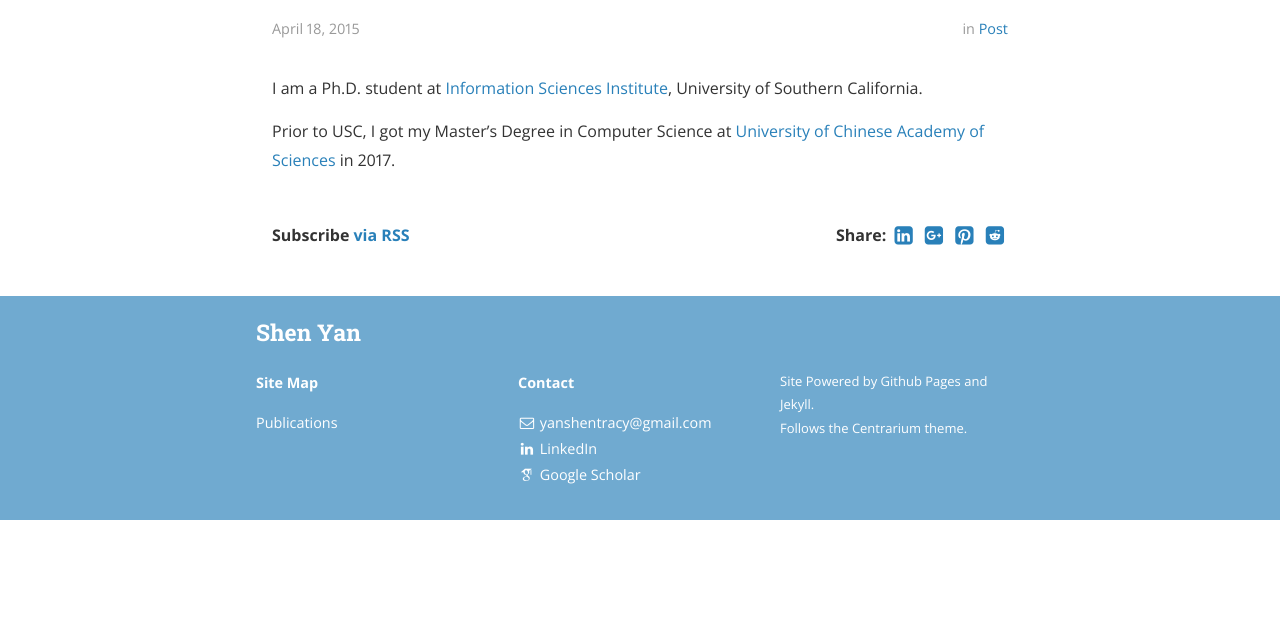
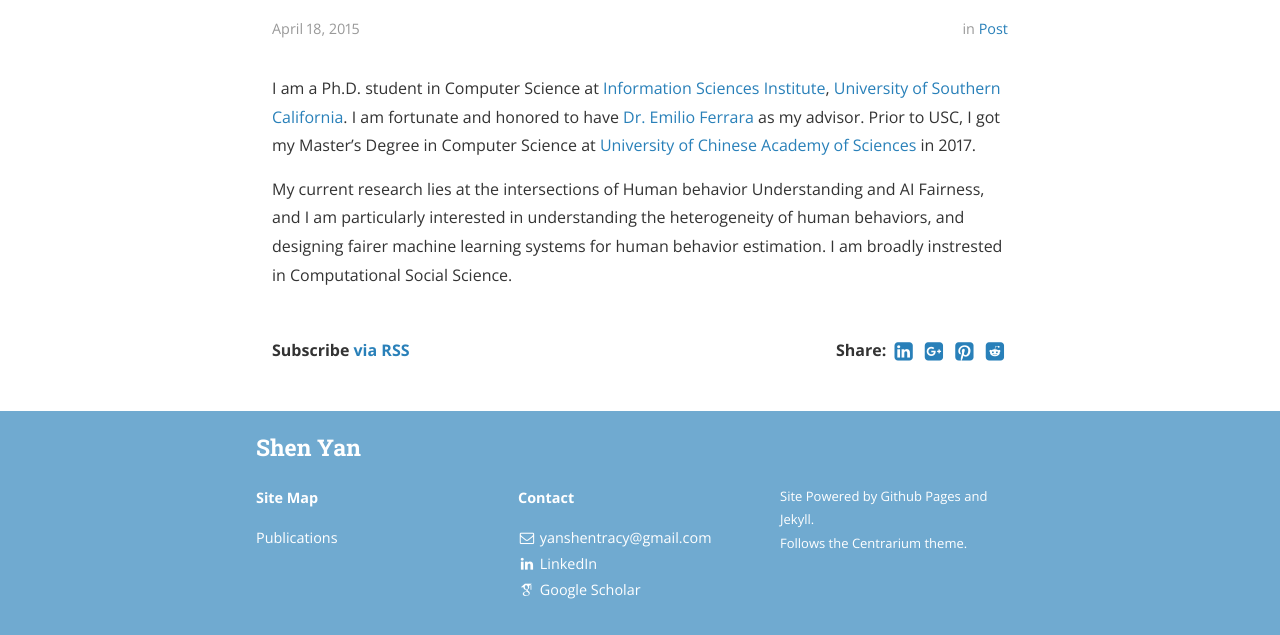
Before and after one commit to yanshentracy/page, a Jekyll site: the page built from _posts/2015-04-18-introduction.markdown, in a window 1280 px wide. Shown: the part 417-1052 px from the top of the page. Built offline with Jekyll 4.4.1, drawn with Linux system fonts in a browser that asks for light colours; nearby versions of some CDN libraries; some web fonts are replaced; before the commit the page ends 937 px from its top, so only the background shows below that.

Commit message:
Update 2015-04-18-introduction.markdown

```diff
--- a/_posts/2015-04-18-introduction.markdown
+++ b/_posts/2015-04-18-introduction.markdown
@@ -5,6 +5,7 @@ date:   2015-04-18 08:43:59
 categories: post
 cover:  "/assets/instacode.png"
 ---
-I am a Ph.D. student at <a href="https://www.isi.edu/">Information Sciences Institute</a>, University of Southern California.
+I am a Ph.D. student in Computer Science at <a href="https://www.isi.edu/">Information Sciences Institute</a>, <a href = "https://www.usc.edu/">University of Southern California</a>. I am fortunate and honored to have <a href = "http://www.emilio.ferrara.name/">Dr. Emilio Ferrara</a> as my advisor.
+Prior to USC, I got my Master's Degree in Computer Science at <a href="http://english.ucas.ac.cn/"> University of Chinese Academy of Sciences</a> in 2017.
 
-Prior to USC, I got my Master's Degree in Computer Science at <a href="http://english.ucas.ac.cn/"> University of Chinese Academy of Sciences</a> in 2017.
+My current research lies at the intersections of Human behavior Understanding and AI Fairness, and I am particularly interested in understanding the heterogeneity of human behaviors, and designing fairer machine learning systems for human behavior estimation. I am broadly instrested in Computational Social Science.
```
